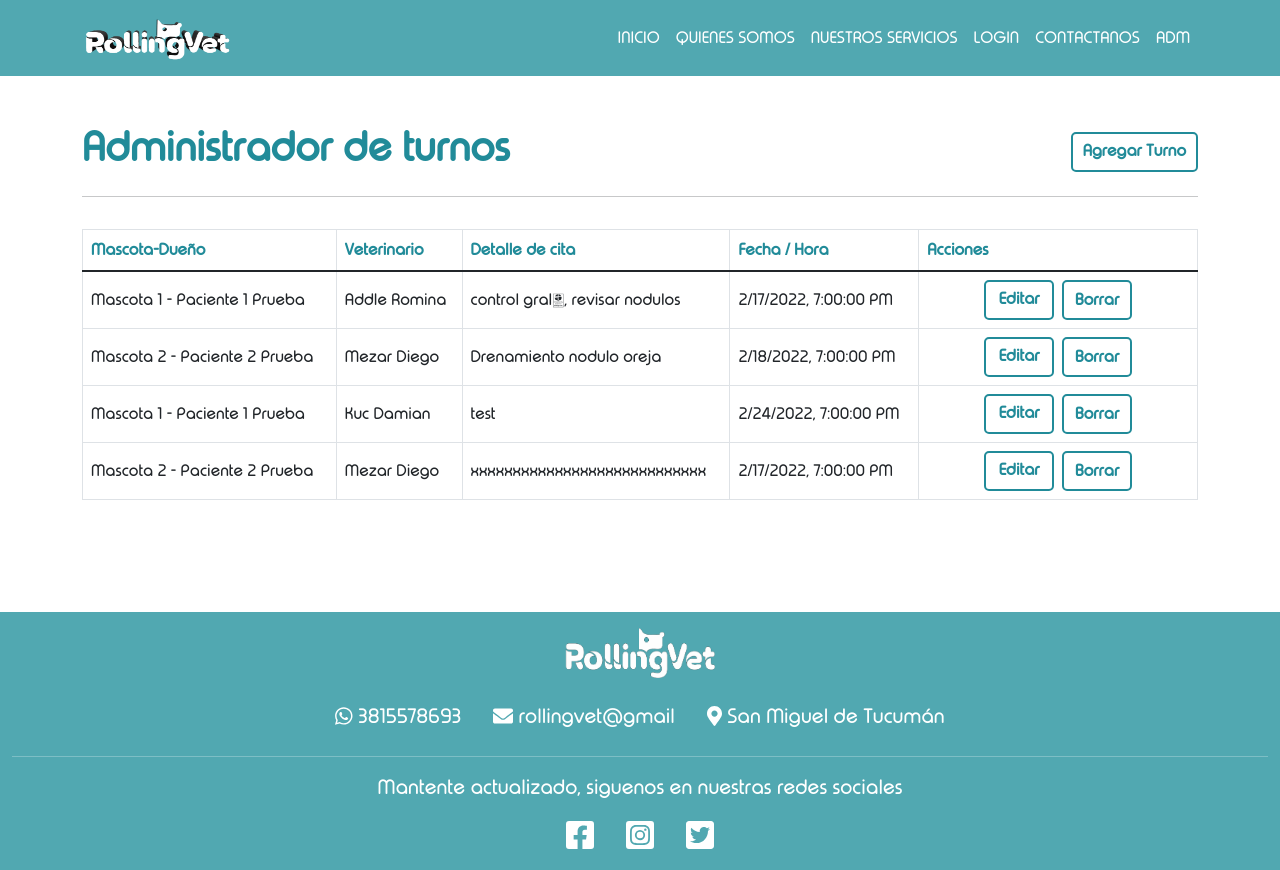
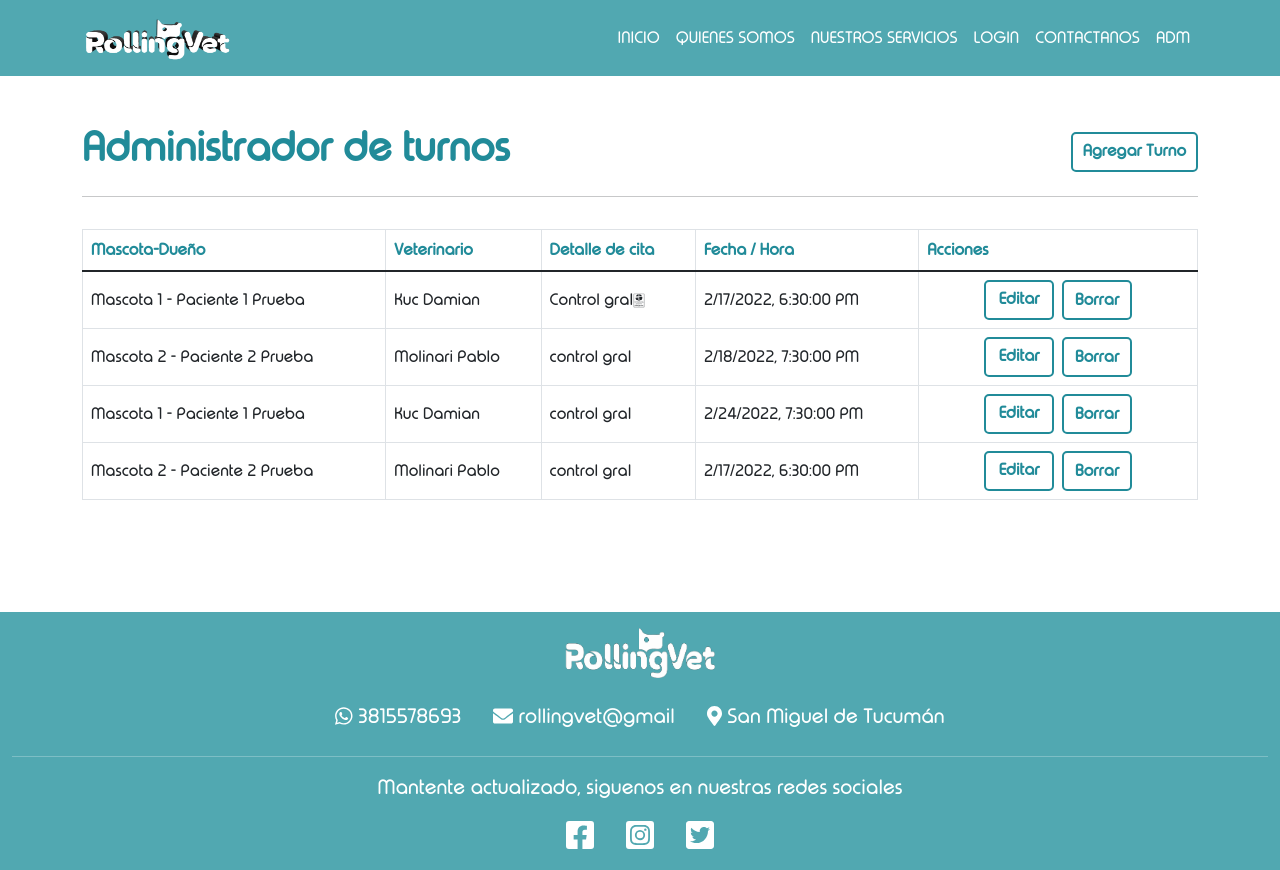
Before and after one commit to alanchibilisco/RollingVetProjectFE, a React (Create React App) app: page /Adm/turnos in a window 1280 px wide. Built offline with nearby package versions, Linux system fonts and the light colour scheme; data requests are answered from the project's data file.

Commit message:
se realizo algunos cambios, para dar mejor funcionalidad

```diff
--- a/db.json
+++ b/db.json
@@ -23,31 +23,31 @@
   ],
   "turnos": [
     {
-      "detalleCita": "control gral., revisar nodulos",
-      "veterinario": "Addle Romina",
+      "detalleCita": "Control gral.",
+      "veterinario": "Kuc Damian",
       "mascota": "Mascota 1 - Paciente 1 Prueba",
-      "startDate": "Thu Feb 17 2022 16:00:00 GMT-0300 (hora estándar de Argentina)",
+      "startDate": "Thu Feb 17 2022 15:30:00 GMT-0300 (hora estándar de Argentina)",
       "id": 1
     },
     {
-      "detalleCita": "Drenamiento nodulo oreja",
-      "veterinario": "Mezar Diego",
+      "detalleCita": "control gral\n",
+      "veterinario": "Molinari Pablo",
       "mascota": "Mascota 2 - Paciente 2 Prueba",
-      "startDate": "Fri Feb 18 2022 16:00:00 GMT-0300 (hora estándar de Argentina)",
+      "startDate": "Fri Feb 18 2022 16:30:00 GMT-0300 (hora estándar de Argentina)",
       "id": 2
     },
     {
-      "detalleCita": "test",
+      "detalleCita": "control gral",
       "veterinario": "Kuc Damian",
       "mascota": "Mascota 1 - Paciente 1 Prueba",
-      "startDate": "Thu Feb 24 2022 16:00:00 GMT-0300 (hora estándar de Argentina)",
+      "startDate": "Thu Feb 24 2022 16:30:00 GMT-0300 (hora estándar de Argentina)",
       "id": 3
     },
     {
-      "detalleCita": "xxxxxxxxxxxxxxxxxxxxxxxxxxxx",
-      "veterinario": "Mezar Diego",
+      "detalleCita": "control gral",
+      "veterinario": "Molinari Pablo",
       "mascota": "Mascota 2 - Paciente 2 Prueba",
-      "startDate": "Thu Feb 17 2022 16:00:00 GMT-0300 (hora estándar de Argentina)",
+      "startDate": "Thu Feb 17 2022 15:30:00 GMT-0300 (hora estándar de Argentina)",
       "id": 4
     }
   ]
--- a/src/App.js
+++ b/src/App.js
@@ -82,7 +82,7 @@ function App() {
       console.log(error);
     }
   };
-  window.setInterval(getWeather, 300000);
+  window.setInterval(getWeather, 600000);
   //getWeather();
 
   return (
--- a/src/components/Index.jsx
+++ b/src/components/Index.jsx
@@ -12,10 +12,14 @@ import Weather from "./weather/Weather";
 
 
 const Index = ({weather}) => {
-  return (
+ return (
     <div>
       <NavBar />
+      {weather.city!==undefined ?
       <Weather weather={weather}></Weather>
+      :
+      <></>
+      }
       <Carrousel />
       <Cardservicios />
       <Nuestrosaliados/>
--- a/src/components/cruds/Adm.jsx
+++ b/src/components/cruds/Adm.jsx
@@ -18,9 +18,6 @@ const Adm = ({ turnos }) => {
   //   return ad - bd;
   // });
   //Fin orden array
-
-
-
   return (
     <div>
       <NavBar />
--- a/src/components/cruds/AdmTurnos.jsx
+++ b/src/components/cruds/AdmTurnos.jsx
@@ -6,7 +6,6 @@ import NavBar from "../NavBar";
 import Turno from "./Turno";
 
 const AdmTurnos = ({ turnos, URLTurnos, getApiTurnos }) => {
-
   // let sortTurnos = turnos;
   // sortTurnos.sort((a, b) => {
   //   const as = a.fecha.split("-");
@@ -18,7 +17,6 @@ const AdmTurnos = ({ turnos, URLTurnos, getApiTurnos }) => {
   return (
     <div>
       <NavBar></NavBar>
-
       <div>
         <Container className="py-5">
           <div className="d-flex align-items-center justify-content-between">
--- a/src/components/cruds/CrearTurno.jsx
+++ b/src/components/cruds/CrearTurno.jsx
@@ -110,11 +110,8 @@ const CrearTurno = ({ pacientes, URLTurnos, getApiTurnos }) => {
               }}
             >
               <option value="">Selecciona un Veterinario</option>
-              <option value="Addle Romina">Dra. Addle Romina A.</option>
-              <option value="Fernandez Sara">Dra. Fernandez Sara V.</option>
-              <option value="Molinari Pablo">Dr. Molinari Pablo D.</option>
+              <option value="Molinari Pablo">Dr. Molinari Pablo</option>
               <option value="Kuc Damian">Dr. Kuc Damian</option>
-              <option value="Mezar Diego">Dr. Mezar Diego</option>
             </Form.Select>
           </Form.Group>
 
@@ -125,7 +122,7 @@ const CrearTurno = ({ pacientes, URLTurnos, getApiTurnos }) => {
             <Form.Control
               as="textarea"
               type="text"
-              placeholder="Mascota"
+              placeholder="Ej: Control"
               style={{ height: "100px" }}
               onChange={({ target }) => {
                 setDetalleCita(target.value.trimStart());
@@ -158,10 +155,8 @@ const CrearTurno = ({ pacientes, URLTurnos, getApiTurnos }) => {
               }}
             ></Form.Control>
           </Form.Group> */}
-                {/* copiado */}
           <Form.Group>
             <Form.Label className="font-celeste-crud">Seleccione fecha y hora</Form.Label>
-
             <DatePicker
               locale={es}
               selected={startDate}
@@ -178,10 +173,7 @@ const CrearTurno = ({ pacientes, URLTurnos, getApiTurnos }) => {
               dateFormat="Pp"
               className="container-fluid form form-control mb-3"
             ></DatePicker>
-
           </Form.Group>
-          {/* fin copiado */}
-
           <div className="text-end">
             <button className="btn-celeste-crud">Guardar</button>
           </div>
--- a/src/components/cruds/EditTurnos.jsx
+++ b/src/components/cruds/EditTurnos.jsx
@@ -27,7 +27,7 @@ const EditTurnos = ({ URLTurnos, getApiTurnos, pacientes}) => {
             const res=await fetch(`${URLTurnos}/${id}`);
             const turnoApi=await res.json();
             setTurno(turnoApi);
-            setData(new Date(turnoApi.startDate.slice(0, turnoApi.startDate.length-1)));
+            setData(new Date(turnoApi.startDate));
         } catch (error) {
             console.log(error);
         }
--- a/src/components/cruds/Turno.jsx
+++ b/src/components/cruds/Turno.jsx
@@ -3,8 +3,8 @@ import { Link } from 'react-router-dom';
 import Swal from 'sweetalert2';
 
 const Turno = ({turno, URLTurnos, getApiTurnos}) => {
-  const newStr=(turno.startDate).slice(0,turno.startDate.length-1);
-  const date=new Date(newStr);
+  //const newStr=(turno.startDate).slice(0,turno.startDate.length-1);
+  const date=new Date(turno.startDate);
   const textDate=date.toLocaleString();
 
   const handleDelete=(id)=>{
--- a/src/components/weather/Weather.jsx
+++ b/src/components/weather/Weather.jsx
@@ -4,12 +4,25 @@ import React from 'react';
 import { faSoundcloud } from '@fortawesome/free-brands-svg-icons';
 
 const Weather = ({weather}) => {
+    const weat={
+        city:'-',
+         temp:'0',
+          sky:'-',
+          wind:'0'
+        };
+    if(weather.city!==undefined){
+        weat.city=weather.city;
+        weat.temp=weather.temp;
+        weat.sky=weather.sky;
+        weat.wind=weather.wind;
+    }
+
     return (
         <div className='bg-celeste-crud text-white container-fluid d-flex justify-content-evenly'>
-            <div><FontAwesomeIcon icon={faMapMarkerAlt}/> : {weather.city}</div>
-            <div><FontAwesomeIcon icon={faThermometerHalf}/> : {Math.round(weather.temp)}°</div>
-            <div><FontAwesomeIcon icon={faCloudSun}/> : {weather.sky} </div>
-            <div><FontAwesomeIcon icon={faWind}/> : {Math.round(weather.wind)} km/h</div>
+            <div><FontAwesomeIcon icon={faMapMarkerAlt}/> : {weat.city}</div>
+            <div><FontAwesomeIcon icon={faThermometerHalf}/> : {Math.round(weat.temp)}°</div>
+            <div><FontAwesomeIcon icon={faCloudSun}/> : {weat.sky} </div>
+            <div><FontAwesomeIcon icon={faWind}/> : {Math.round(weat.wind)} km/h</div>
 
 
         </div>
```
Also changed, not shown: 1 other file (tests, documents, lock files or other folders).
